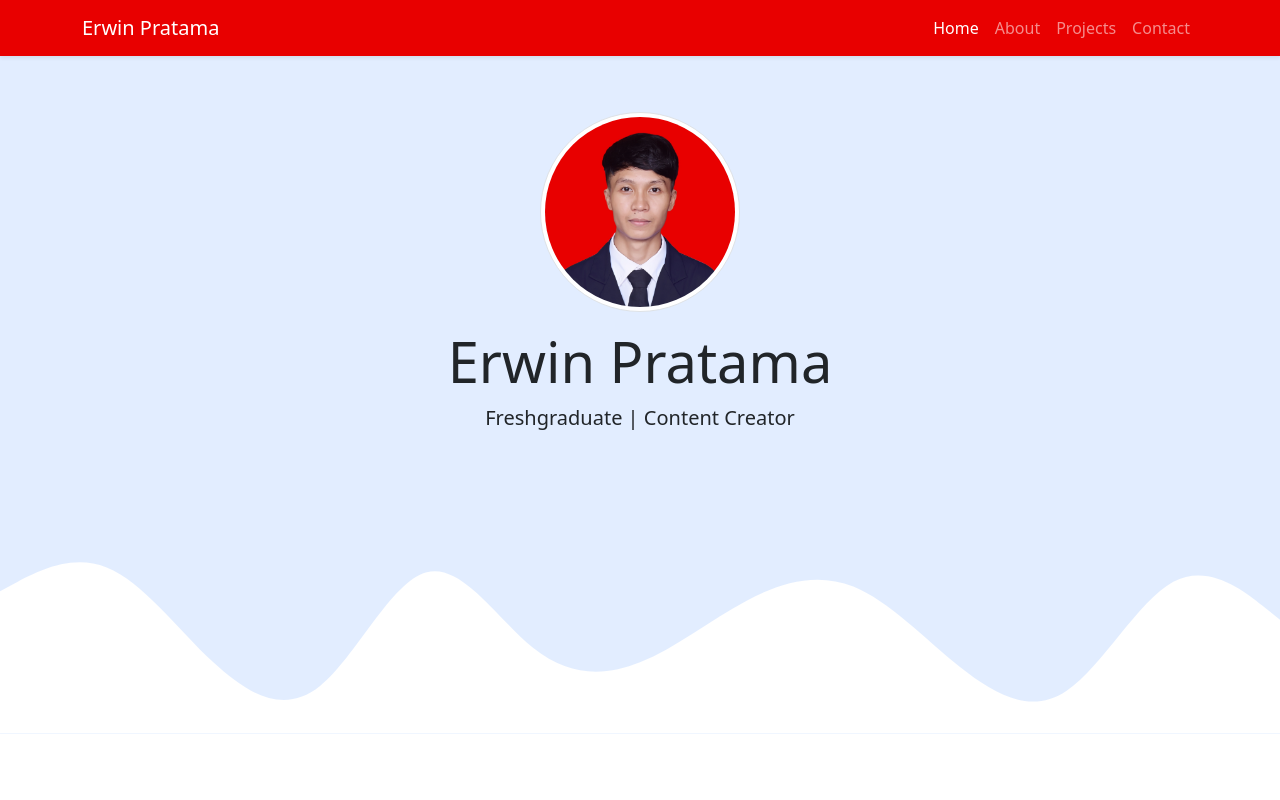
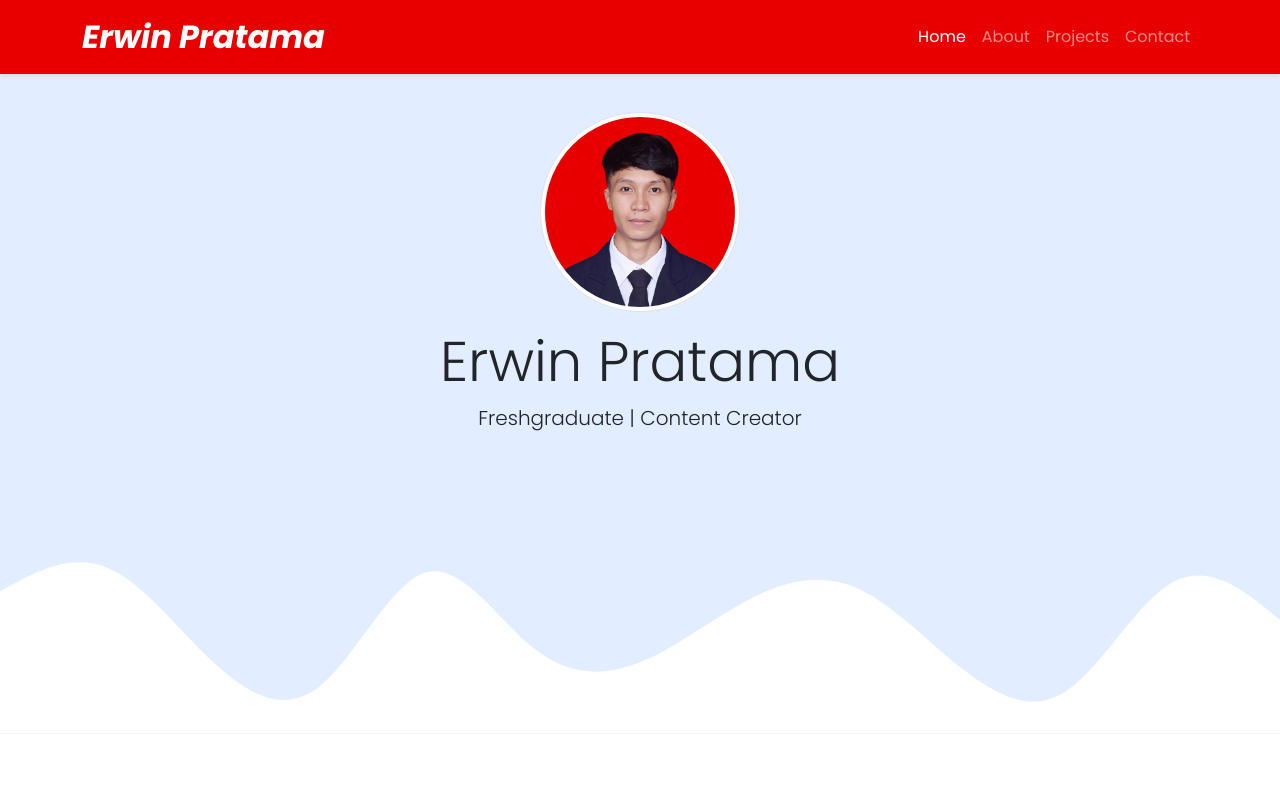
Before and after one commit to rwnprtm/portofolio, a plain HTML site: page index.html in a window 1280 px wide. Shown: the top 800 px of the page. Drawn offline with nearby package versions, Linux system fonts and the light colour scheme.

Commit message:
menambah link Font Poppins pada html & menambahkan line css body dan navbar-brand jadi italic bold

```diff
--- a/index.html
+++ b/index.html
@@ -4,6 +4,14 @@
     <!-- Required meta tags -->
     <meta charset="utf-8" />
     <meta name="viewport" content="width=device-width, initial-scale=1" />
+
+    <!-- Fonts  -->
+    <link rel="preconnect" href="https://fonts.googleapis.com" />
+    <link rel="preconnect" href="https://fonts.gstatic.com" crossorigin />
+    <link
+      href="https://fonts.googleapis.com/css2?family=Poppins:ital,wght@0,100;0,300;0,400;0,700;1,700&display=swap"
+      rel="stylesheet"
+    />
 
     <!-- Bootstrap CSS -->
     <link
--- a/style.css
+++ b/style.css
@@ -1,3 +1,12 @@
+body {
+  font-family: "Poppins", sans-serif;
+}
+.navbar .container .navbar-brand {
+  font-size: 2rem;
+  font-weight: 700;
+  color: #fff;
+  font-style: italic;
+}
 .jumbotron {
   padding-top: 7rem;
   background-color: #e2edff;
@@ -11,9 +20,6 @@
   background-color: #e2edff;
 }
 
-/* .about {
-  padding: 2rem;
-} */
 section {
   padding-top: 5rem;
 }
```
